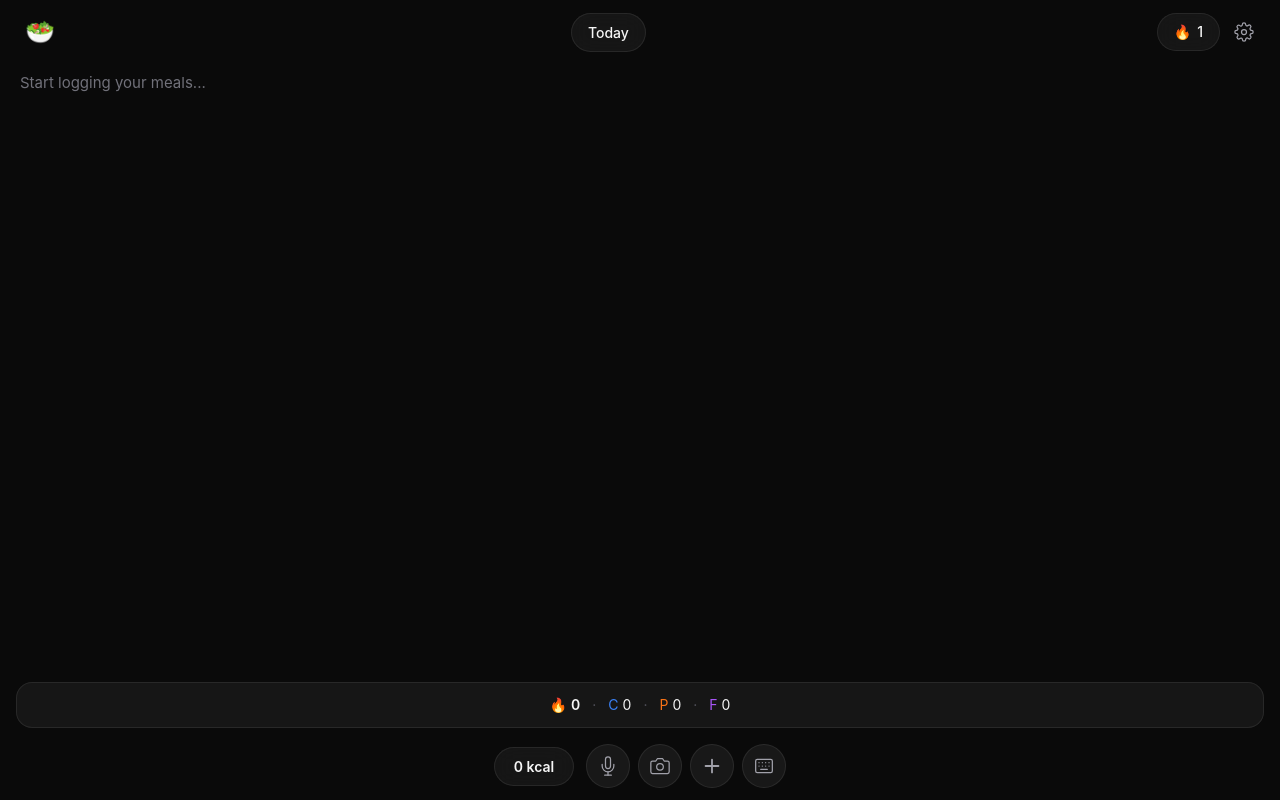
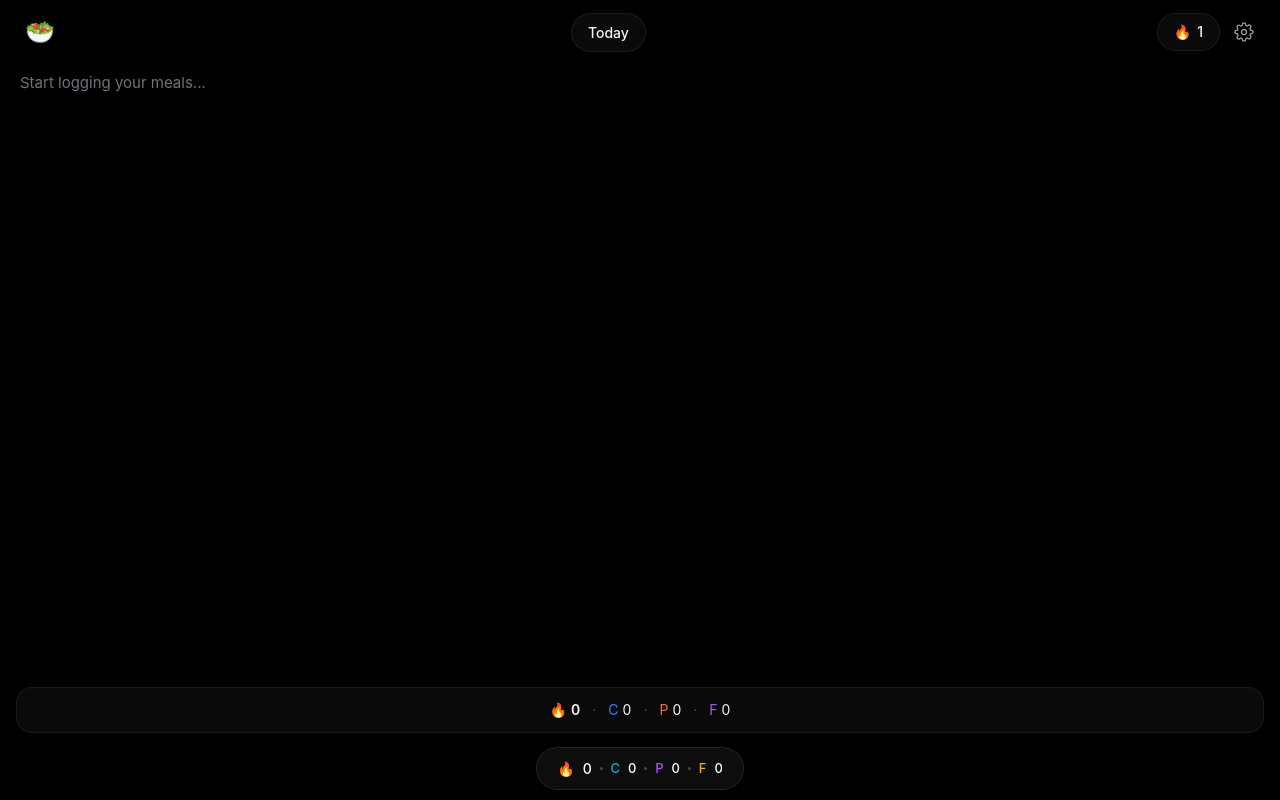
Before and after one commit to pedrohenrimoreira/NutriPal, a React (Vite) app in the folder frontend/: page / in a window 1280 px wide. Built offline with nearby package versions, Linux system fonts and the light colour scheme.

Commit message:
feat: iOS 26 keyboard accessory bar + system gray tones

```diff
--- a/frontend/src/components/journal/ActionBar.tsx
+++ b/frontend/src/components/journal/ActionBar.tsx
@@ -1,76 +1,101 @@
 /**
- * components/journal/ActionBar.tsx - Bottom toolbar actions.
+ * components/journal/ActionBar.tsx
  *
- * Camera button behavior:
- * - Opens the native file picker with `accept="image/*"`.
- * - On iOS Safari this maps to the same native flow used by "Choose from Library".
+ * Two modes:
+ * - Keyboard closed → totals pill (🔥 cal • C • P • F)
+ * - Keyboard open   → iOS 26 inputAccessoryView glued above keyboard
  */
 
 import { useRef, type ChangeEvent } from 'react';
+import type { NutritionTotals } from '../../types/food';
 
 type ImageSource = 'camera' | 'library';
 
 interface ActionBarProps {
-  calories: number;
+  totals: NutritionTotals;
+  keyboardOffset: number;
   isListening: boolean;
-  onStartEditing: () => void;
   onAddSavedMeal: () => void;
   onImageSelected: (file: File, source: ImageSource) => void;
   onToggleMic: () => void;
+  onDismissKeyboard: () => void;
 }
 
 export function ActionBar({
-  calories,
+  totals,
+  keyboardOffset,
   isListening,
-  onStartEditing,
   onAddSavedMeal,
   onImageSelected,
   onToggleMic,
+  onDismissKeyboard,
 }: ActionBarProps) {
-  const libraryInputRef = useRef<HTMLInputElement>(null);
-
-  const handleLibraryClick = () => {
-    libraryInputRef.current?.click();
-  };
+  const fileInputRef = useRef<HTMLInputElement>(null);
+  const isKeyboardOpen = keyboardOffset > 0;
 
   const handleFileSelected = (e: ChangeEvent<HTMLInputElement>) => {
     const file = e.target.files?.[0];
     if (!file) return;
-
     onImageSelected(file, 'library');
     e.target.value = '';
   };
 
+  const cal = Math.round(totals.calories);
+  const carbs = Math.round(totals.carbs_g);
+  const prot = Math.round(totals.protein_g);
+  const fat = Math.round(totals.fat_g);
+
+  /* ── Keyboard closed: macro summary pill ── */
+  if (!isKeyboardOpen) {
     return (
-    <div className="action-bar flex-shrink-0">
+      <div className="totals-bar">
+        <div className="totals-pill">
+          <span style={{ color: '#f97316' }}>🔥</span>
+          <span>{cal}</span>
+          <span className="totals-pill-dot" />
+          <span style={{ color: '#06b6d4', fontSize: 13 }}>C</span>
+          <span style={{ fontSize: 13 }}>{carbs}</span>
+          <span className="totals-pill-dot" />
+          <span style={{ color: '#a855f7', fontSize: 13 }}>P</span>
+          <span style={{ fontSize: 13 }}>{prot}</span>
+          <span className="totals-pill-dot" />
+          <span style={{ color: '#eab308', fontSize: 13 }}>F</span>
+          <span style={{ fontSize: 13 }}>{fat}</span>
+        </div>
+      </div>
+    );
+  }
+
+  /* ── Keyboard open: iOS 26 accessory bar ── */
+  return (
+    <>
       <input
-        ref={libraryInputRef}
+        ref={fileInputRef}
         type="file"
         accept="image/*"
         className="hidden"
         onChange={handleFileSelected}
       />
+      <div
+        className="keyboard-accessory"
+        style={{ bottom: keyboardOffset }}
+      >
+        {/* Left: calories pill */}
+        <div className="accessory-cal-pill">
+          <span style={{ color: '#f97316' }}>🔥</span>
+          <span>{cal}</span>
+        </div>
 
+        {/* Right: action icons */}
+        <div className="accessory-actions">
+          {/* Mic */}
           <button
-        className="pill px-4 py-2.5 mr-1"
-        style={{ minWidth: '80px', justifyContent: 'center' }}
+            className={`accessory-btn${isListening ? ' active' : ''}`}
+            onClick={onToggleMic}
+            aria-label={isListening ? 'Parar gravação' : 'Gravar voz'}
+            style={isListening ? { animation: 'pulse-mic 1.5s ease-in-out infinite' } : undefined}
           >
-        <span className="font-semibold">{calories} kcal</span>
-      </button>
-
-      <button
-        className="action-btn"
-        onClick={onToggleMic}
-        aria-label={isListening ? 'Parar gravacao' : 'Gravar voz'}
-        id="action-mic"
-        style={{
-          background: isListening ? 'rgba(239, 68, 68, 0.2)' : undefined,
-          borderColor: isListening ? 'rgba(239, 68, 68, 0.4)' : undefined,
-          color: isListening ? 'var(--accent-red)' : undefined,
-          animation: isListening ? 'pulse-mic 1.5s ease-in-out infinite' : undefined,
-        }}
-      >
-        <svg width="20" height="20" viewBox="0 0 24 24" fill="none" stroke="currentColor" strokeWidth="1.5" strokeLinecap="round" strokeLinejoin="round">
+            <svg width="22" height="22" viewBox="0 0 24 24" fill="none" stroke="currentColor" strokeWidth="1.8" strokeLinecap="round" strokeLinejoin="round">
               <path d="M12 1a3 3 0 0 0-3 3v8a3 3 0 0 0 6 0V4a3 3 0 0 0-3-3z" />
               <path d="M19 10v2a7 7 0 0 1-14 0v-2" />
               <line x1="12" y1="19" x2="12" y2="23" />
@@ -78,23 +103,23 @@ export function ActionBar({
             </svg>
           </button>
 
+          {/* Camera / library */}
           <button
-        className="action-btn"
-        onClick={handleLibraryClick}
-        aria-label="Escolher imagem da biblioteca"
-        id="action-camera"
+            className="accessory-btn"
+            onClick={() => fileInputRef.current?.click()}
+            aria-label="Escolher imagem"
           >
-        <svg width="20" height="20" viewBox="0 0 24 24" fill="none" stroke="currentColor" strokeWidth="1.5" strokeLinecap="round" strokeLinejoin="round">
+            <svg width="22" height="22" viewBox="0 0 24 24" fill="none" stroke="currentColor" strokeWidth="1.8" strokeLinecap="round" strokeLinejoin="round">
               <path d="M23 19a2 2 0 0 1-2 2H3a2 2 0 0 1-2-2V8a2 2 0 0 1 2-2h4l2-3h6l2 3h4a2 2 0 0 1 2 2z" />
               <circle cx="12" cy="13" r="4" />
             </svg>
           </button>
 
+          {/* Add saved meal */}
           <button
-        className="action-btn"
+            className="accessory-btn"
             onClick={onAddSavedMeal}
-        aria-label="Salvar refeicao"
-        id="action-add"
+            aria-label="Adicionar refeição salva"
           >
             <svg width="22" height="22" viewBox="0 0 24 24" fill="none" stroke="currentColor" strokeWidth="2" strokeLinecap="round" strokeLinejoin="round">
               <line x1="12" y1="5" x2="12" y2="19" />
@@ -102,25 +127,25 @@ export function ActionBar({
             </svg>
           </button>
 
+          {/* Dismiss keyboard */}
           <button
-        className="action-btn"
-        onClick={onStartEditing}
-        aria-label="Digitar"
-        id="action-keyboard"
+            className="accessory-btn"
+            onClick={onDismissKeyboard}
+            aria-label="Fechar teclado"
           >
-        <svg width="20" height="20" viewBox="0 0 24 24" fill="none" stroke="currentColor" strokeWidth="1.5" strokeLinecap="round" strokeLinejoin="round">
-          <rect x="2" y="4" width="20" height="16" rx="2" ry="2" />
-          <line x1="6" y1="8" x2="6" y2="8" />
-          <line x1="10" y1="8" x2="10" y2="8" />
-          <line x1="14" y1="8" x2="14" y2="8" />
-          <line x1="18" y1="8" x2="18" y2="8" />
-          <line x1="6" y1="12" x2="6" y2="12" />
-          <line x1="10" y1="12" x2="10" y2="12" />
-          <line x1="14" y1="12" x2="14" y2="12" />
-          <line x1="18" y1="12" x2="18" y2="12" />
-          <line x1="8" y1="16" x2="16" y2="16" />
+            <svg width="24" height="24" viewBox="0 0 24 24" fill="none" stroke="currentColor" strokeWidth="1.8" strokeLinecap="round" strokeLinejoin="round">
+              <rect x="2" y="3" width="20" height="13" rx="2" />
+              <line x1="7" y1="8" x2="7" y2="8" strokeWidth="2.5" />
+              <line x1="12" y1="8" x2="12" y2="8" strokeWidth="2.5" />
+              <line x1="17" y1="8" x2="17" y2="8" strokeWidth="2.5" />
+              <line x1="7" y1="12" x2="7" y2="12" strokeWidth="2.5" />
+              <line x1="12" y1="12" x2="12" y2="12" strokeWidth="2.5" />
+              <line x1="17" y1="12" x2="17" y2="12" strokeWidth="2.5" />
+              <polyline points="9 20 12 17 15 20" />
             </svg>
           </button>
         </div>
+      </div>
+    </>
   );
 }
--- a/frontend/src/index.css
+++ b/frontend/src/index.css
@@ -8,17 +8,19 @@
  */
 
 :root {
-  --bg-primary: #0a0a0a;
-  --bg-secondary: #111111;
-  --glass-bg: rgba(255, 255, 255, 0.05);
-  --glass-bg-hover: rgba(255, 255, 255, 0.08);
-  --glass-border: rgba(255, 255, 255, 0.08);
-  --glass-border-light: rgba(255, 255, 255, 0.12);
+  --bg-primary: #000000;
+  --bg-secondary: #1c1c1e;
+  --glass-bg: rgba(255, 255, 255, 0.04);
+  --glass-bg-hover: rgba(255, 255, 255, 0.07);
+  --glass-border: rgba(255, 255, 255, 0.07);
+  --glass-border-light: rgba(255, 255, 255, 0.11);
   --glass-blur: 20px;
 
-  --text-primary: #f5f5f5;
-  --text-secondary: #a1a1aa;
-  --text-muted: #52525b;
+  /* iOS 26 dark mode system grays */
+  --text-primary: #ffffff;
+  --text-secondary: #8e8e93;
+  --text-muted: #48484a;
+  --text-tertiary: #3a3a3c;
 
   --accent-orange: #f97316;
   --accent-green: #22c55e;
@@ -299,35 +301,95 @@ body {
 }
 
 /* ==========================================
-   ACTION BAR (bottom toolbar)
+   TOTALS BAR (keyboard closed, bottom)
    ========================================== */
 
-.action-bar {
+.totals-bar {
+  display: flex;
+  justify-content: center;
+  align-items: center;
+  padding: 10px 20px;
+  padding-bottom: calc(10px + var(--safe-bottom));
+}
+
+.totals-pill {
+  display: inline-flex;
+  align-items: center;
+  gap: 8px;
+  padding: 10px 20px;
+  border-radius: 100px;
+  background: rgba(255, 255, 255, 0.05);
+  border: 0.5px solid rgba(255, 255, 255, 0.09);
+  font-size: 14px;
+  font-weight: 500;
+  color: var(--text-primary);
+  letter-spacing: -0.1px;
+}
+
+.totals-pill-dot {
+  width: 3px;
+  height: 3px;
+  border-radius: 50%;
+  background: var(--text-muted);
+  flex-shrink: 0;
+}
+
+/* ==========================================
+   iOS 26 KEYBOARD ACCESSORY BAR
+   ========================================== */
+
+.keyboard-accessory {
+  position: fixed;
+  left: 0;
+  right: 0;
+  z-index: 50;
+  display: flex;
+  align-items: center;
+  justify-content: space-between;
+  height: 44px;
+  padding: 0 8px 0 12px;
+  background: rgba(22, 22, 23, 0.97);
+  backdrop-filter: blur(24px) saturate(180%);
+  -webkit-backdrop-filter: blur(24px) saturate(180%);
+  border-top: 0.5px solid rgba(255, 255, 255, 0.14);
+}
+
+.accessory-cal-pill {
+  display: inline-flex;
+  align-items: center;
+  gap: 5px;
+  padding: 6px 12px;
+  border-radius: 100px;
+  background: rgba(255, 255, 255, 0.07);
+  font-size: 13px;
+  font-weight: 600;
+  color: var(--text-primary);
+  letter-spacing: -0.1px;
+}
+
+.accessory-actions {
+  display: flex;
+  align-items: center;
+  gap: 0;
+}
+
+.accessory-btn {
+  width: 44px;
+  height: 44px;
   display: flex;
   align-items: center;
   justify-content: center;
-  gap: 8px;
-  padding: 12px 16px;
-  padding-bottom: calc(12px + var(--safe-bottom));
+  color: #8e8e93;
+  transition: opacity 0.12s ease;
+  -webkit-tap-highlight-color: transparent;
 }
 
-.action-btn {
-  width: 44px;
-  height: 44px;
-  border-radius: 50%;
-  display: flex;
-  align-items: center;
-  justify-content: center;
-  background: rgba(255, 255, 255, 0.06);
-  border: 1px solid rgba(255, 255, 255, 0.08);
-  color: var(--text-secondary);
-  transition: all 0.2s ease;
-  font-size: 20px;
+.accessory-btn:active {
+  opacity: 0.4;
 }
 
-.action-btn:active {
-  background: rgba(255, 255, 255, 0.12);
-  transform: scale(0.92);
+.accessory-btn.active {
+  color: #ef4444;
 }
 
 /* ==========================================
--- a/frontend/src/screens/JournalScreen.tsx
+++ b/frontend/src/screens/JournalScreen.tsx
@@ -135,6 +135,11 @@ export function JournalScreen({ onOpenSettings }: JournalScreenProps) {
     clearTranscript();
   };
 
+  const handleDismissKeyboard = () => {
+    textareaRef.current?.blur();
+    setIsEditing(false);
+  };
+
   const handleImageSelected = async (file: File, source: 'camera' | 'library') => {
     const imageUrl = URL.createObjectURL(file);
 
@@ -248,7 +253,10 @@ export function JournalScreen({ onOpenSettings }: JournalScreenProps) {
       <div
         ref={scrollRef}
         className="flex-1 overflow-y-auto px-5 pt-4"
-        style={{ WebkitOverflowScrolling: 'touch' }}
+        style={{
+          WebkitOverflowScrolling: 'touch',
+          paddingBottom: keyboardOffset > 0 ? '56px' : '8px',
+        }}
         {...swipeHandlers}
       >
         <div style={contentStyle}>
@@ -319,16 +327,9 @@ export function JournalScreen({ onOpenSettings }: JournalScreenProps) {
         </div>
       </div>
 
-      <div
-        className="flex-shrink-0"
-        style={{
-          opacity: keyboardOffset > 0 ? 0 : 1,
-          transform: keyboardOffset > 0 ? 'translateY(8px) scale(0.98)' : 'translateY(0) scale(1)',
-          filter: keyboardOffset > 0 ? 'blur(8px)' : 'blur(0px)',
-          transition: 'opacity 0.25s ease, transform 0.25s ease, filter 0.25s ease',
-          pointerEvents: keyboardOffset > 0 ? 'none' : 'auto',
-        }}
-      >
+      {/* Goals panel — hidden when keyboard is open */}
+      {keyboardOffset === 0 && (
+        <div className="flex-shrink-0">
           <GoalsPanel
             isExpanded={goalsExpanded}
             onToggle={() => setGoalsExpanded(!goalsExpanded)}
@@ -336,27 +337,18 @@ export function JournalScreen({ onOpenSettings }: JournalScreenProps) {
             goals={goals}
           />
         </div>
+      )}
 
-      <div
-        className="flex-shrink-0"
-        style={{
-          position: keyboardOffset > 0 ? 'fixed' : 'relative',
-          bottom: keyboardOffset > 0 ? `${keyboardOffset}px` : undefined,
-          left: 0,
-          right: 0,
-          zIndex: 30,
-          transition: 'bottom 0.15s ease-out',
-          background: keyboardOffset > 0 ? 'var(--bg-primary)' : 'transparent',
-          borderTop: keyboardOffset > 0 ? '1px solid var(--glass-border)' : 'none',
-        }}
-      >
+      {/* Bottom bar: totals pill (keyboard closed) or iOS accessory (keyboard open) */}
+      <div className="flex-shrink-0">
         <ActionBar
-          calories={Math.round(totals.calories)}
+          totals={totals}
+          keyboardOffset={keyboardOffset}
           isListening={isListening}
-          onStartEditing={handleStartEditing}
           onAddSavedMeal={handleAddSavedMeal}
           onImageSelected={handleImageSelected}
           onToggleMic={handleToggleMic}
+          onDismissKeyboard={handleDismissKeyboard}
         />
       </div>
     </div>
```
Lines whose indentation alone changed are shown as unchanged.
